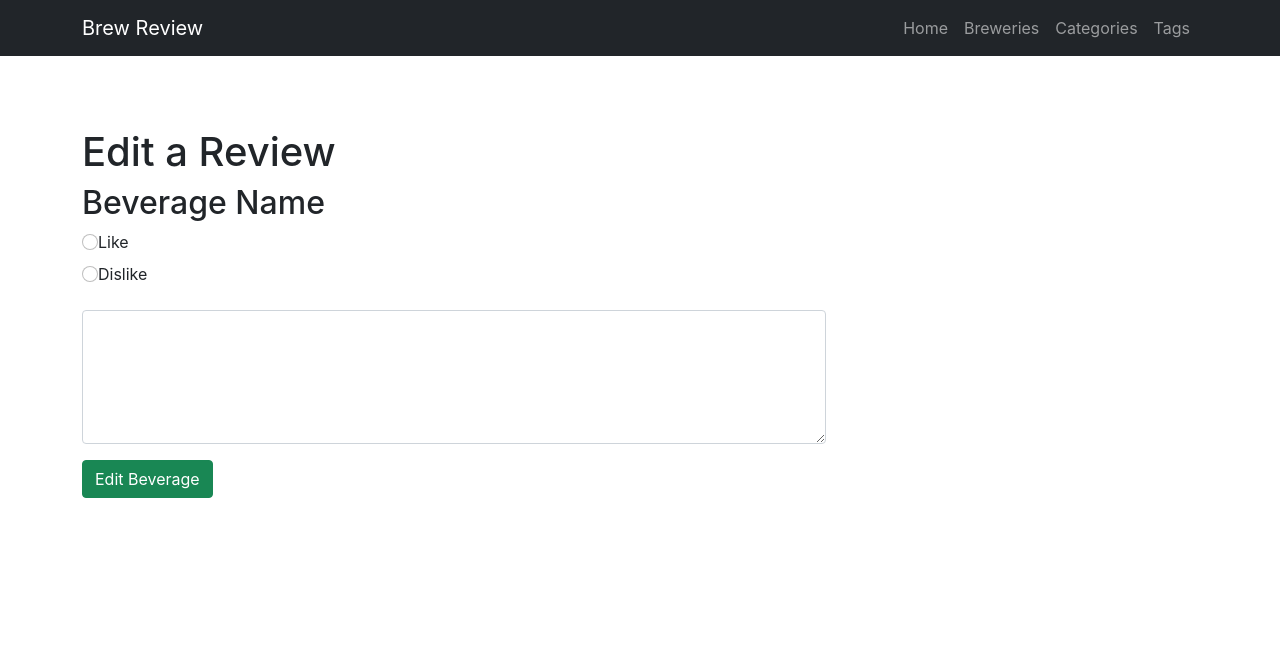
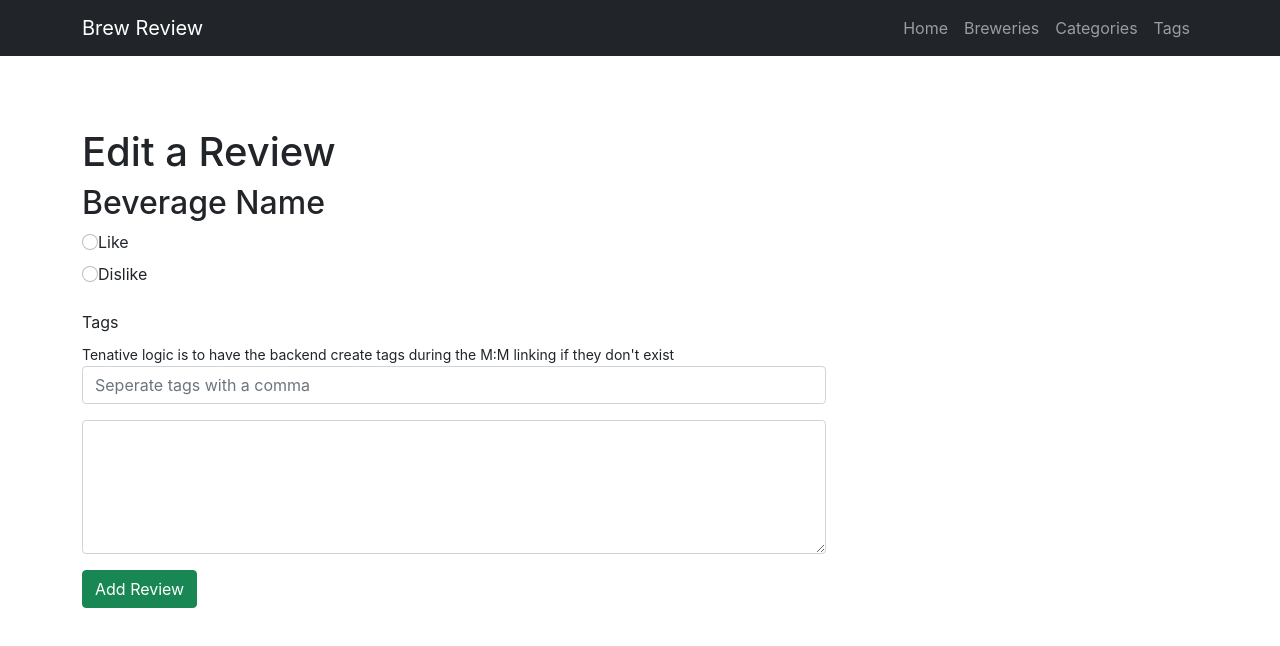
Before and after one commit to SpigotTheBull/BeerDatabase, a React (Create React App) app in the folder brew-review-ui/: page /edit-review in a window 1280 px wide. Shown: the top 646 px of the page. Built offline with nearby package versions, Linux system fonts and the light colour scheme.

Commit message:
Converted review form to a componet and implemented it into Edit and Create view for better DRY practice.

```diff
--- /dev/null
+++ b/brew-review-ui/src/components/Review/ReviewForm.jsx
@@ -0,0 +1,46 @@
+import React from "react";
+import { Link } from "react-router-dom";
+//This componet is used on the home page for the beverage cards
+
+function ReviewForm() {
+    return (
+        <div>
+            <form>
+                <div class="mb-3">
+                    <div>
+                        <input class="form-check-input" type="radio" id="like" name="like-dislike" value="like" />
+                        <label for="like" class="form-label">
+                            Like
+                        </label>
+                    </div>
+                    <div>
+                        <input class="form-check-input" type="radio" id="dislike" name="like-dislike" value="like" />
+                        <label for="dislike" class="form-label">
+                            Dislike
+                        </label>
+                    </div>
+                </div>
+                <div class="mb-3">
+                    <label for="tags" class="form-label">
+                        Tags
+                    </label>
+                    <br />
+                    <small>Tenative logic is to have the backend create tags during the M:M linking if they don't exist</small>
+                    <input class="form-control" name="tags" placeholder="Seperate tags with a comma">
+                    </input>
+                </div>
+                <div class="mb-3">
+                    <textarea class="form-control" name="textReview" rows="5" cols="60">
+
+                    </textarea>
+                </div>
+                <button class="btn btn-success">
+                    Add Review
+                </button>
+
+            </form>
+        </div>
+    )
+}
+
+export default ReviewForm;
--- a/brew-review-ui/src/pages/beverages/EditBeveragePage.js
+++ b/brew-review-ui/src/pages/beverages/EditBeveragePage.js
@@ -65,11 +65,9 @@ function HomePage() {
                                 name="Category"
                             />
                             </div>
-
                             <button class="btn btn-success">
                                 Edit Beverage
                             </button>
-
                         </form>
                     </div>
                 </div>
--- a/brew-review-ui/src/pages/reviews/AddReviewPage.js
+++ b/brew-review-ui/src/pages/reviews/AddReviewPage.js
@@ -2,6 +2,7 @@ import { useState, useEffect } from 'react';
 import { useHistory } from "react-router-dom";
 import { useNavigate } from "react-router-dom";
 import { Link } from 'react-router-dom';
+import ReviewForm from '../../components/Review/ReviewForm';
 
 function AddReview() {
     const history = useNavigate();
@@ -11,47 +12,10 @@ function AddReview() {
             <section class="py-4 my-5">
                 <div class="container ">
                     <div class="col-md col-8">
-                        <form>
-                            <h1>Create new Review</h1>
-                            <h2>Beverage Name</h2>
+                    <h1>Create new Review</h1>
+                    <h2>Beverage Name</h2>
+                        <ReviewForm />
 
-                            <div class="mb-3">
-                                <div>
-                                <input class="form-check-input" type="radio" id="like" name="like-dislike" value="like" />
-                                <label for="like" class="form-label">
-                                    Like
-                                </label>
-                                </div>
-                                <div>
-                                <input class="form-check-input" type="radio" id="dislike" name="like-dislike" value="like" />
-                                <label for="dislike" class="form-label">
-                                    Dislike
-                                </label>
-                                </div>
-                            </div>
-                            <div class="mb-3">
-                                <label for="tags" class="form-label">
-                                    Tags
-                                </label>
-                                <br/>
-                                <small>Tenative logic is to have the backend create tags during the M:M linking if they don't exist</small>
-                                <input class="form-control" name="tags" placeholder="Seperate tags with a comma">
-
-                                </input>
-
-                            </div>
-                            <div class="mb-3">
-                                <textarea class="form-control" name="textReview" rows="5" cols="60">
-
-                                </textarea>
-                            </div>
-
-
-                            <button class="btn btn-success">
-                                Add Beverage
-                            </button>
-
-                        </form>
                     </div>
                 </div>
             </section>
--- a/brew-review-ui/src/pages/reviews/EditReviewPage.js
+++ b/brew-review-ui/src/pages/reviews/EditReviewPage.js
@@ -2,7 +2,7 @@ import { useState, useEffect } from 'react';
 import { useHistory } from "react-router-dom";
 import { useNavigate } from "react-router-dom";
 import { Link } from 'react-router-dom';
-
+import ReviewForm from '../../components/Review/ReviewForm';
 function EditReview() {
     const history = useNavigate();
 
@@ -11,36 +11,10 @@ function EditReview() {
             <section class="py-4 my-5">
                 <div class="container ">
                     <div class="col-md col-8">
-                        <form>
-                            <h1>Edit a Review</h1>
+                    <h1>Edit a Review</h1>
                             <h2>Beverage Name</h2>
+                        <ReviewForm />
 
-                            <div class="mb-3">
-                                <div>
-                                <input class="form-check-input" type="radio" id="like" name="like-dislike" value="like" />
-                                <label for="like" class="form-label">
-                                    Like
-                                </label>
-                                </div>
-                                <div>
-                                <input class="form-check-input" type="radio" id="dislike" name="like-dislike" value="like" />
-                                <label for="dislike" class="form-label">
-                                    Dislike
-                                </label>
-                                </div>
-                            </div>
-                            <div class="mb-3">
-                                <textarea class="form-control" name="textReview" rows="5" cols="60">
-
-                                </textarea>
-                            </div>
-
-
-                            <button class="btn btn-success">
-                                Edit Beverage
-                            </button>
-
-                        </form>
                     </div>
                 </div>
             </section>
```
